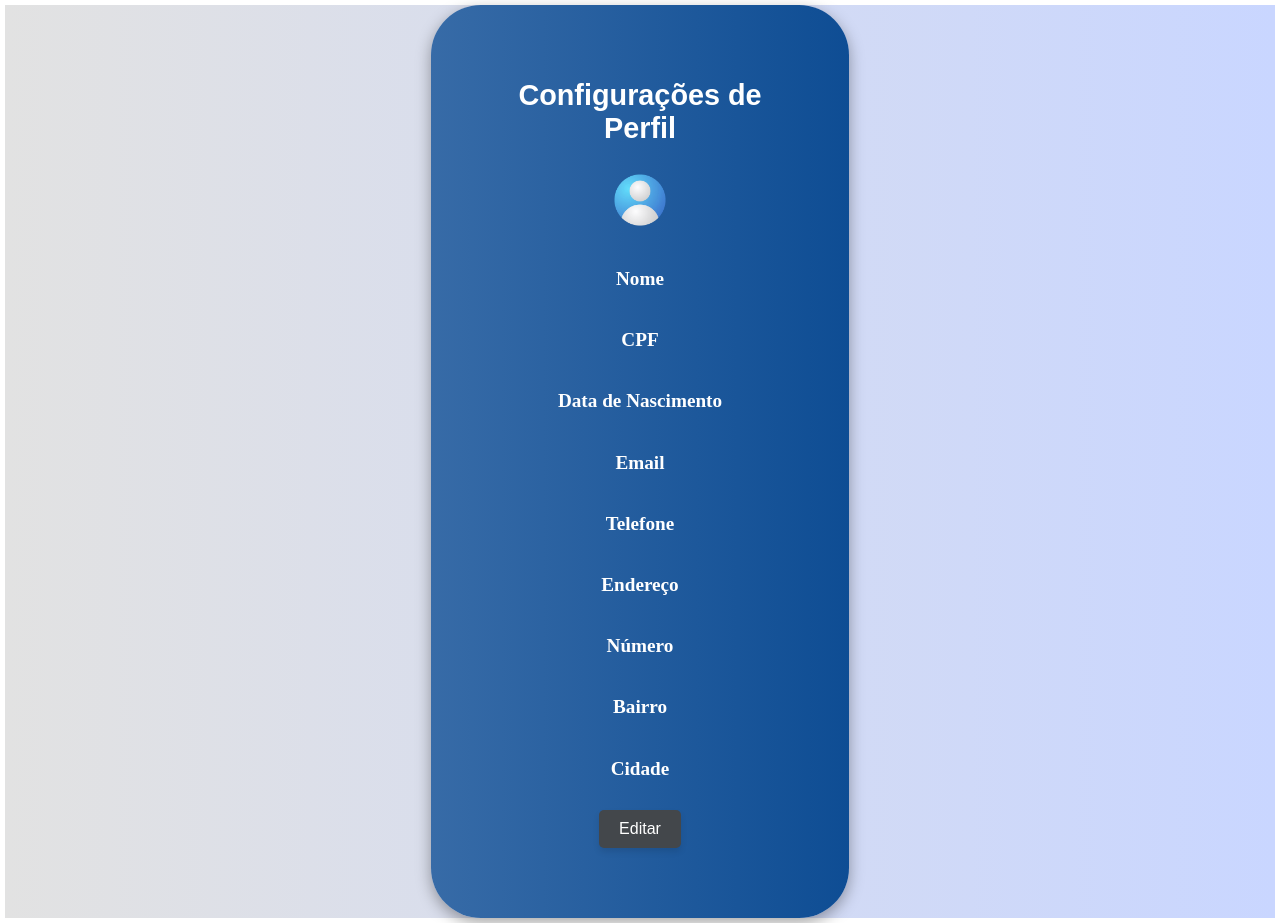
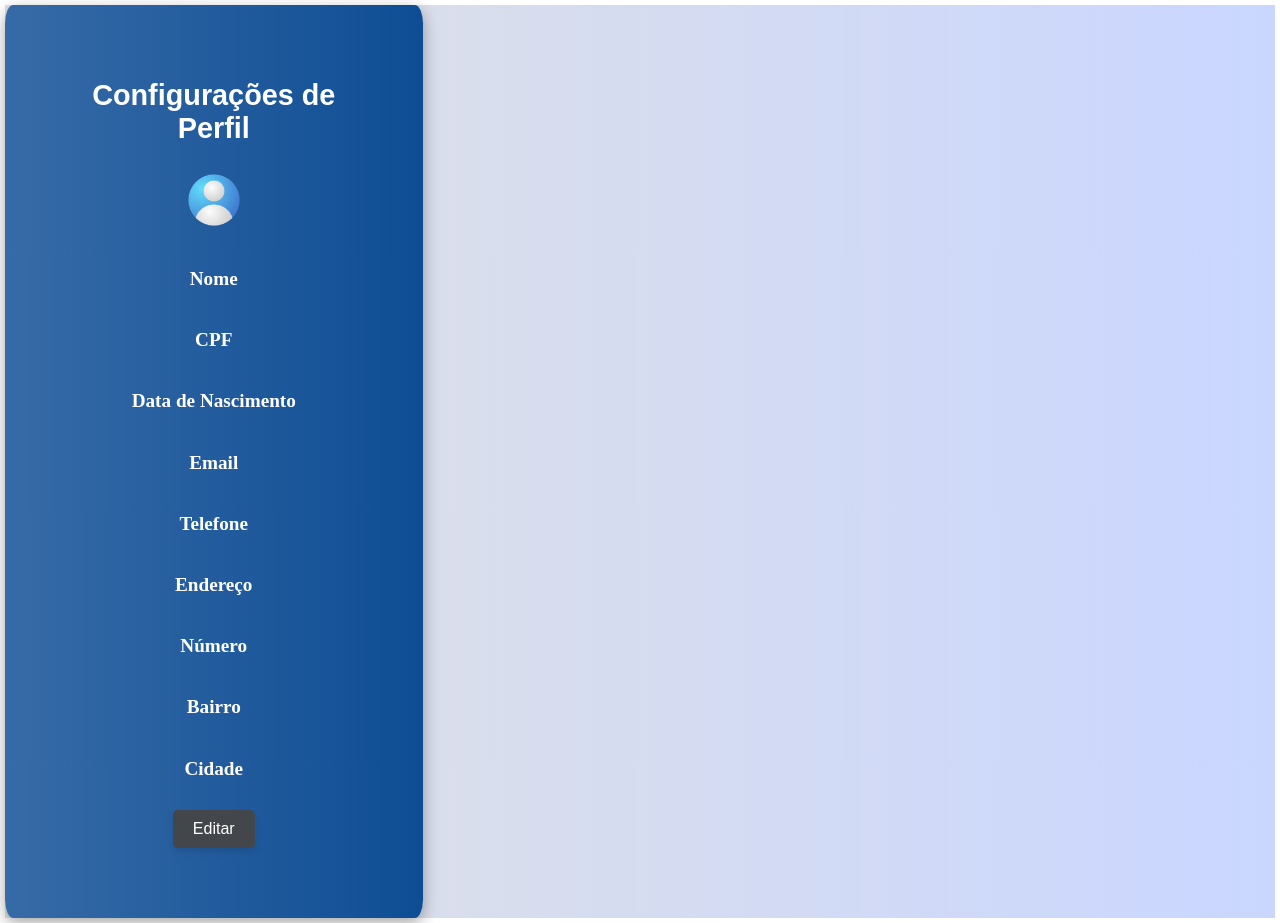
Before and after one commit to Anafcamargo/ProjetoIntegrador, a React (Create React App) app: page /alterarPerfilV in a window 1280 px wide. Built offline with nearby package versions, Linux system fonts and the light colour scheme; no server answers.

Commit message:
border radius e justify content da página de cfg de voluntário

```diff
--- a/src/estilo/estilo.css
+++ b/src/estilo/estilo.css
@@ -1305,7 +1305,7 @@ position: absolute;
 .container-section2{
   display: flex;
   flex-direction: row;
-  justify-content: center;
+  justify-content: left;
   background-color: #c9d6ff;
   background: linear-gradient(to right, #e2e2e2, #c9d6ff);
 
@@ -1321,7 +1321,7 @@ position: absolute;
   padding: 50px; /* Espaçamento interno */
   box-shadow: 0 5px 15px rgba(0, 0, 0, 0.35);
   text-align: center;
-  border-radius: 50px;
+  border-radius: 2%;
 
 
 }
```
